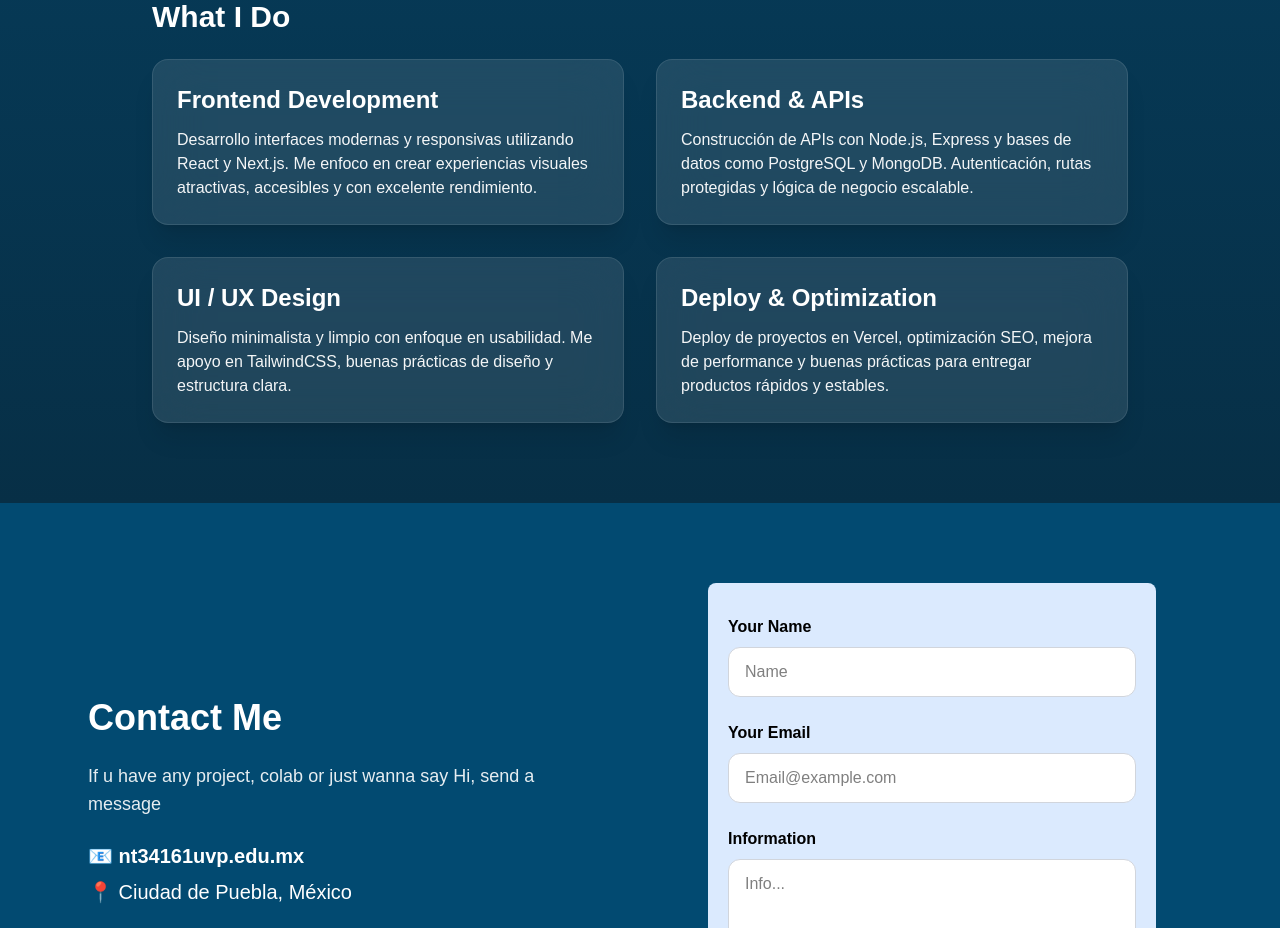
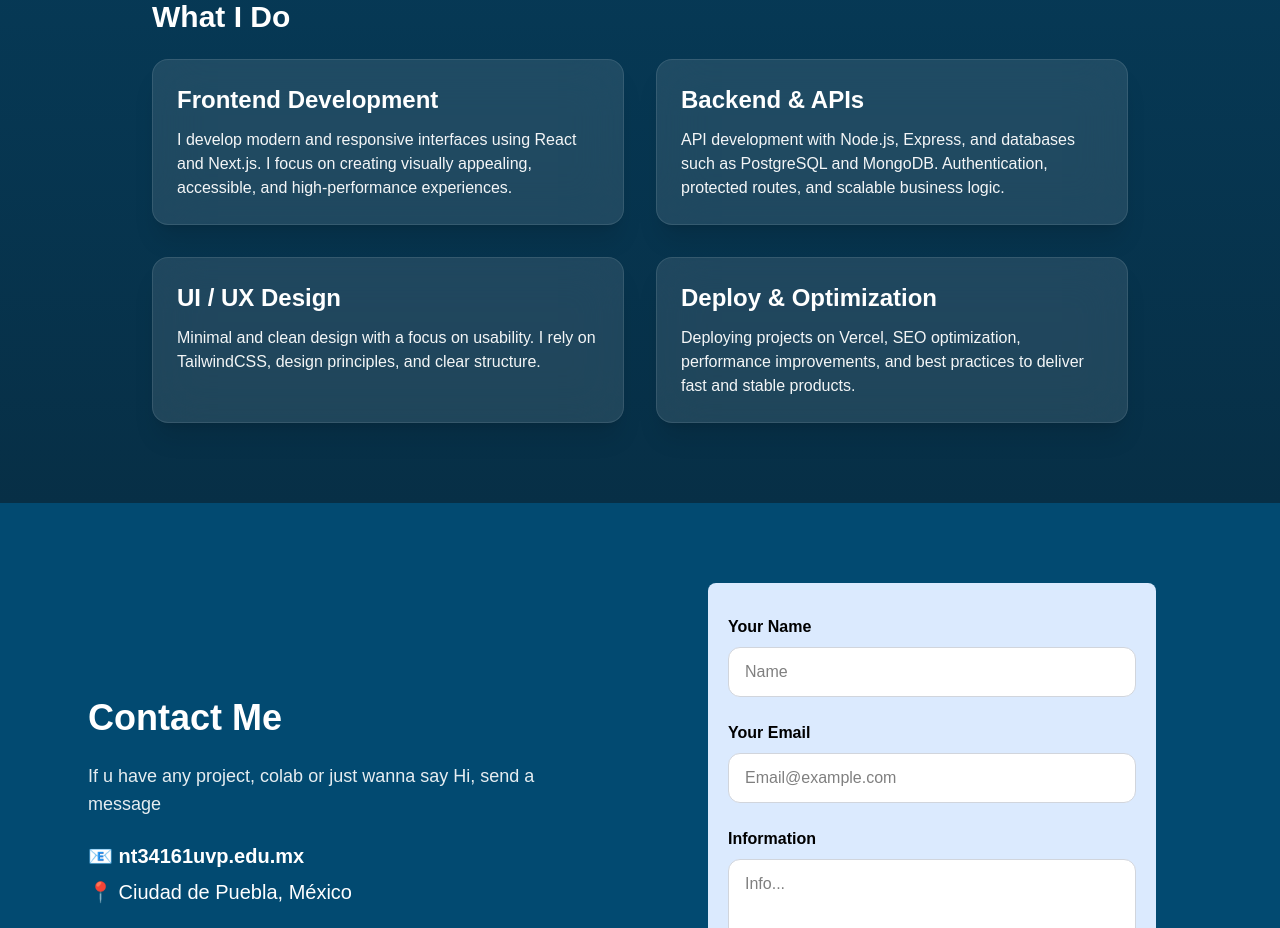
Before and after one commit to jeanfranco22/PortfolioFranco, a Next.js app: page /about in a window 1280 px wide. Shown: the part 980-1908 px from the top of the page. Built offline with nearby package versions, Linux system fonts and the light colour scheme.

Commit message:
cambios finales

```diff
--- a/app/about/page.tsx
+++ b/app/about/page.tsx
@@ -76,32 +76,40 @@ const About = () => {
             <div className="bg-white/10 backdrop-blur-xl rounded-2xl p-6 shadow-xl border border-white/10">
               <h3 className="text-2xl font-semibold mb-3">{language === "EN" ? "Frontend Development" : "Desarrollo Frontend"}</h3>
               <p className="opacity-95">
-                Desarrollo interfaces modernas y responsivas utilizando React y Next.js.
-                Me enfoco en crear experiencias visuales atractivas, accesibles y con excelente rendimiento.
+                {language === "EN"
+                  ? "I develop modern and responsive interfaces using React and Next.js. I focus on creating visually appealing, accessible, and high-performance experiences."
+                  : "Desarrollo interfaces modernas y responsivas utilizando React y Next.js. Me enfoco en crear experiencias atractivas, accesibles y con gran rendimiento."
+                }
               </p>
             </div>
 
             <div className="bg-white/10 backdrop-blur-xl rounded-2xl p-6 shadow-xl border border-white/10">
               <h3 className="text-2xl font-semibold mb-3">Backend & APIs</h3>
               <p className="opacity-95">
-                Construcción de APIs con Node.js, Express y bases de datos como PostgreSQL y MongoDB.
-                Autenticación, rutas protegidas y lógica de negocio escalable.
+                {language === "EN"
+                  ? "API development with Node.js, Express, and databases such as PostgreSQL and MongoDB. Authentication, protected routes, and scalable business logic."
+                  : "Construcción de APIs con Node.js, Express y bases de datos como PostgreSQL y MongoDB. Autenticación, rutas protegidas y lógica de negocio escalable."
+                }
               </p>
             </div>
 
             <div className="bg-white/10 backdrop-blur-xl rounded-2xl p-6 shadow-xl border border-white/10">
-              <h3 className="text-2xl font-semibold mb-3">UI / UX Design</h3>
+              <h3 className="text-2xl font-semibold mb-3">{language === "EN" ? "UI / UX Design" : "Diseño UI / UX"}</h3>
               <p className="opacity-95">
-                Diseño minimalista y limpio con enfoque en usabilidad.
-                Me apoyo en TailwindCSS, buenas prácticas de diseño y estructura clara.
+                {language === "EN"
+                  ? "Minimal and clean design with a focus on usability. I rely on TailwindCSS, design principles, and clear structure."
+                  : "Diseño minimalista y limpio con enfoque en usabilidad. Me apoyo en TailwindCSS, buenas prácticas de diseño y una estructura clara."
+                }
               </p>
             </div>
 
             <div className="bg-white/10 backdrop-blur-xl rounded-2xl p-6 shadow-xl border border-white/10">
-              <h3 className="text-2xl font-semibold mb-3">Deploy & Optimization</h3>
+              <h3 className="text-2xl font-semibold mb-3">{language === "EN" ? "Deploy & Optimization" : "Despliegue & Optimizacion"}</h3>
               <p className="opacity-95">
-                Deploy de proyectos en Vercel, optimización SEO, mejora de performance
-                y buenas prácticas para entregar productos rápidos y estables.
+                {language === "EN"
+                  ? "Deploying projects on Vercel, SEO optimization, performance improvements, and best practices to deliver fast and stable products."
+                  : "Deploy de proyectos en Vercel, optimización de SEO, mejora de performance y buenas prácticas para entregar productos rápidos y estables."
+                }
               </p>
             </div>
 
--- a/app/navBar/page.tsx
+++ b/app/components/navBar.tsx
@@ -16,7 +16,7 @@ export default function NavBar() {
 
                     <li>
                         <button
-                            className="opacity-80 hover:opacity-100 transition"
+                            className="opacity-80 hover:opacity-100 transition cursor-pointer"
                             onClick={toggleLanguage}
                         >
                             {language}
--- a/app/layout.tsx
+++ b/app/layout.tsx
@@ -1,10 +1,11 @@
 import type { Metadata } from "next";
 import { Geist, Geist_Mono } from "next/font/google";
 import "./globals.css";
-import NavBar from "./navBar/page";
+import NavBar from "./components/navBar";
 import Footer from "./components/Footer";
 import { Plus_Jakarta_Sans } from "next/font/google";
 import { LanguageProvider } from "@/context/LanguageContext";
+
 
 const jakarta = Plus_Jakarta_Sans({
   subsets: ["latin"],
--- a/app/projects/page.tsx
+++ b/app/projects/page.tsx
@@ -1,31 +1,49 @@
+'use client'
+
+import { useLanguage } from "@/context/LanguageContext";
 import Image from "next/image";
 import { FaGithub, FaExternalLinkAlt } from "react-icons/fa";
 
 const projects = [
-  {
-    title: "Portfolio & Contact",
-    description: "Mis redes, links principales y sitios de contacto.",
+ {
+    title: { EN: "Portfolio & Contact", ES: "Portfolio & Contacto" },
+    description: {
+      EN: "My networks, main links and contact pages.",
+      ES: "Mis redes, links principales y sitios de contacto.",
+    },
     image: "/1234",
     github: "https://github.com/jeanfranco22",
     link: "",
   },
+
   {
-    title: "Snake Game",
-    description: "Snake desarrollado con Vanilla JS, HTML y CSS.",
+    title: { EN: "Snake Game", ES: "Snake Game" },
+    description: {
+      EN: "Snake developed using Vanilla JS, HTML and CSS.",
+      ES: "Snake desarrollado con Vanilla JS, HTML y CSS.",
+    },
     image: "/Snake.png",
     github: "",
     link: "",
   },
+
   {
-    title: "E-commerce Joyería",
-    description: "Tienda inspirada en Cartier",
+    title: { EN: "E-commerce Jewelry", ES: "E-commerce Joyería" },
+    description: {
+      EN: "Store inspired by Cartier.",
+      ES: "Tienda inspirada en Cartier.",
+    },
     image: "/ecommerce.png",
     github: "",
     link: "",
   },
+
   {
-    title: "Pilates Studio",
-    description: "Sitio para reservar citas, a pagina de pilates",
+    title: { EN: "Pilates Studio", ES: "Pilates Studio" },
+    description: {
+      EN: "Website for booking pilates sessions.",
+      ES: "Sitio para reservar citas, a página de pilates.",
+    },
     image: "/pilates.png",
     github: "",
     link: "",
@@ -33,17 +51,21 @@ const projects = [
 ];
 
 const Projects = () => {
+
+  const { language } = useLanguage();
+
   return (
     <section className="w-full min-h-screen bg-gradient-to-b from-[#072f46] to-sky-900 py-20 text-white">
       <div className="max-w-6xl mx-auto px-6">
 
         <div className="text-center mb-16">
           <h2 className="text-5xl md:text-6xl font-extrabold tracking-tight">
-            Projects
+            {language === "EN" ? "Projects" : "Proyectos"}
+
           </h2>
           <p className="text-sky-200 text-lg max-w-2xl mx-auto mt-3 opacity-90">
-            Aquí encontrarás algunos de los proyectos que he desarrollado.
-            Cada uno enfocado en buenas prácticas, diseño y experiencia de usuario.
+            {language === "EN" ? "Here you’ll find some of the projects I’ve developed, each one focused on best practices, clean design, and a great user experience." : " Aquí encontrarás algunos de los proyectos que he desarrollado. Cada uno enfocado en buenas prácticas, diseño y experiencia de usuario."}
+
           </p>
         </div>
 
@@ -58,7 +80,7 @@ const Projects = () => {
               <div className="relative w-full h-64">
                 <Image
                   src={project.image}
-                  alt={project.title}
+                  alt={project.title[language]}
                   fill
                   className="object-cover"
                 />
@@ -66,10 +88,10 @@ const Projects = () => {
 
 
               <div className="p-6 space-y-4">
-                <h3 className="text-3xl font-semibold">{project.title}</h3>
+                <h3 className="text-3xl font-semibold">{project.title[language]}</h3>
 
                 <p className="text-lg opacity-90 leading-relaxed">
-                  {project.description}
+                  {project.description[language]}
                 </p>
 
 
--- a/context/LanguageContext.tsx
+++ b/context/LanguageContext.tsx
@@ -1,9 +1,11 @@
 'use client'
 
-import { createContext, useState, useContext } from "react";
+import { createContext, useState, useContext, useEffect } from "react";
+
+type Language = "EN" | "ES";
 
 type LanguageContextType = {
-    language: string;
+    language: Language;
     toggleLanguage: () => void;
 };
 
@@ -11,7 +13,18 @@ const LanguageContext = createContext<LanguageContextType | null>(null);
 
 export function LanguageProvider({ children }: { children: React.ReactNode }) {
 
-    const [language, setLanguage] = useState("EN");
+    const [language, setLanguage] = useState<Language>("EN");
+
+    useEffect(() => {
+        const saveLanguage = localStorage.getItem("language") as Language | null;
+        if (saveLanguage) {
+            setLanguage(saveLanguage)
+        }
+    }, [])
+
+    useEffect(() => {
+        localStorage.setItem("language", language);
+    }, [language])
 
     const toggleLanguage = () => {
         setLanguage(prev => (prev === "EN" ? "ES" : "EN"));
```
